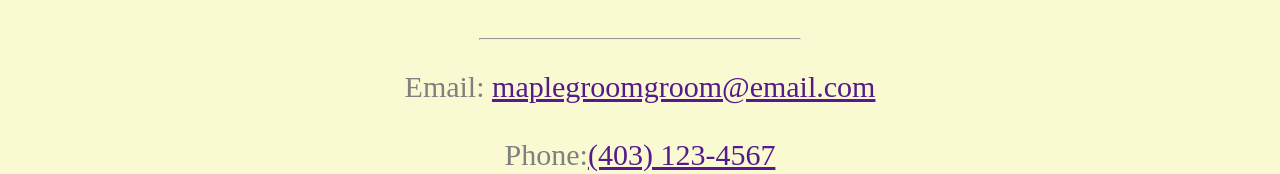
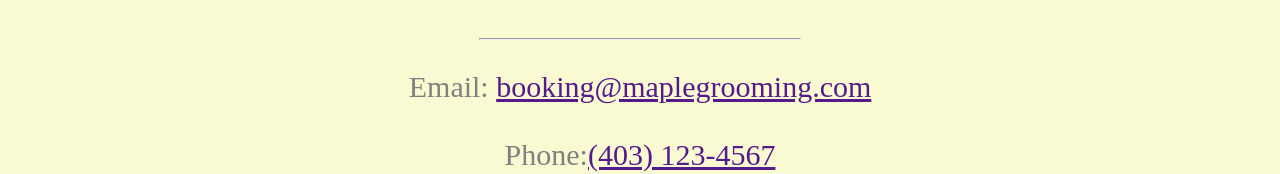
Before and after one commit to ajsantos08/513_A1, a plain HTML site: page contact.html in a window 1280 px wide. Shown: the part 471-645 px from the top of the page. Drawn offline with Linux system fonts and the light colour scheme.

Commit message:
Update contact.html

```diff
--- a/contact.html
+++ b/contact.html
@@ -22,7 +22,7 @@
                 <h2>Contact</h2>
                 <hr>
                 <p>
-                Email: <a href="">maplegroomgroom@email.com</a>
+                Email: <a href="">booking@maplegrooming.com</a>
                 <br>
                 <br>
                 Phone:<a href="">(403) 123-4567</a></p>
```
